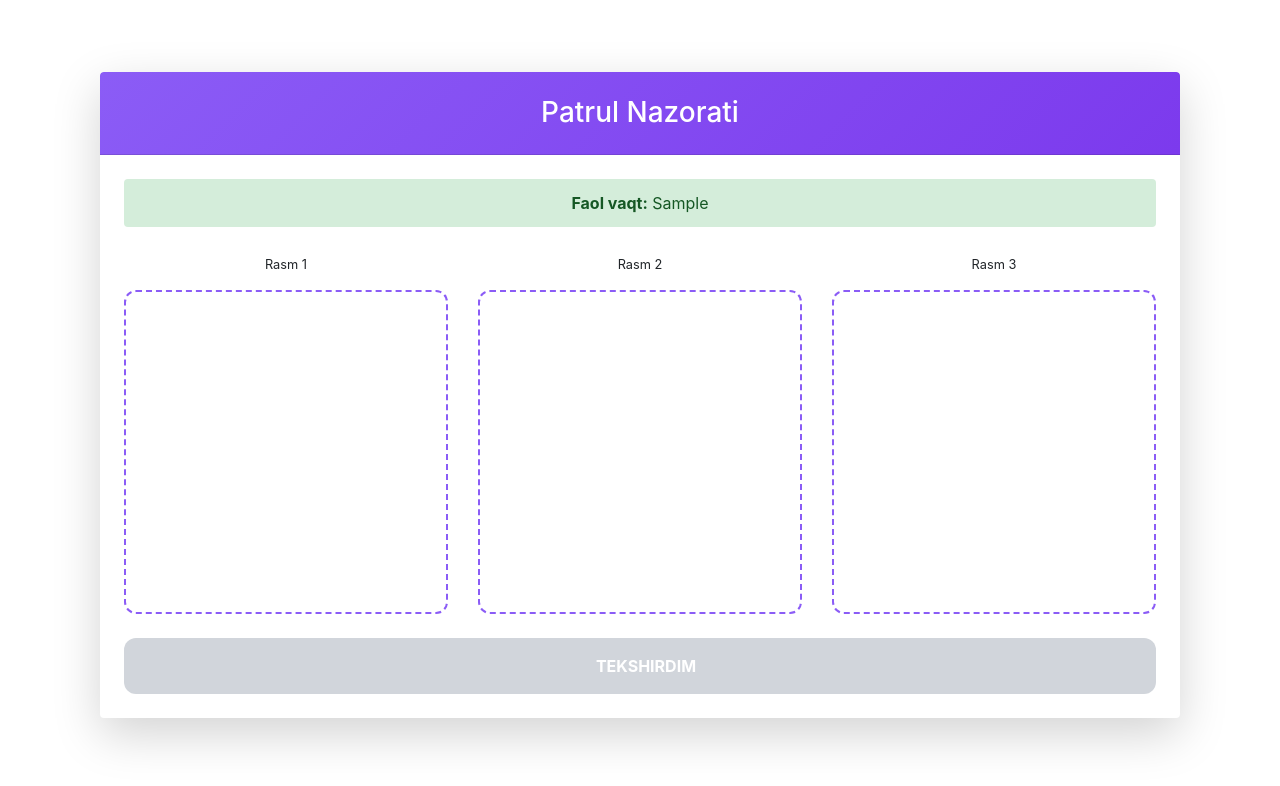
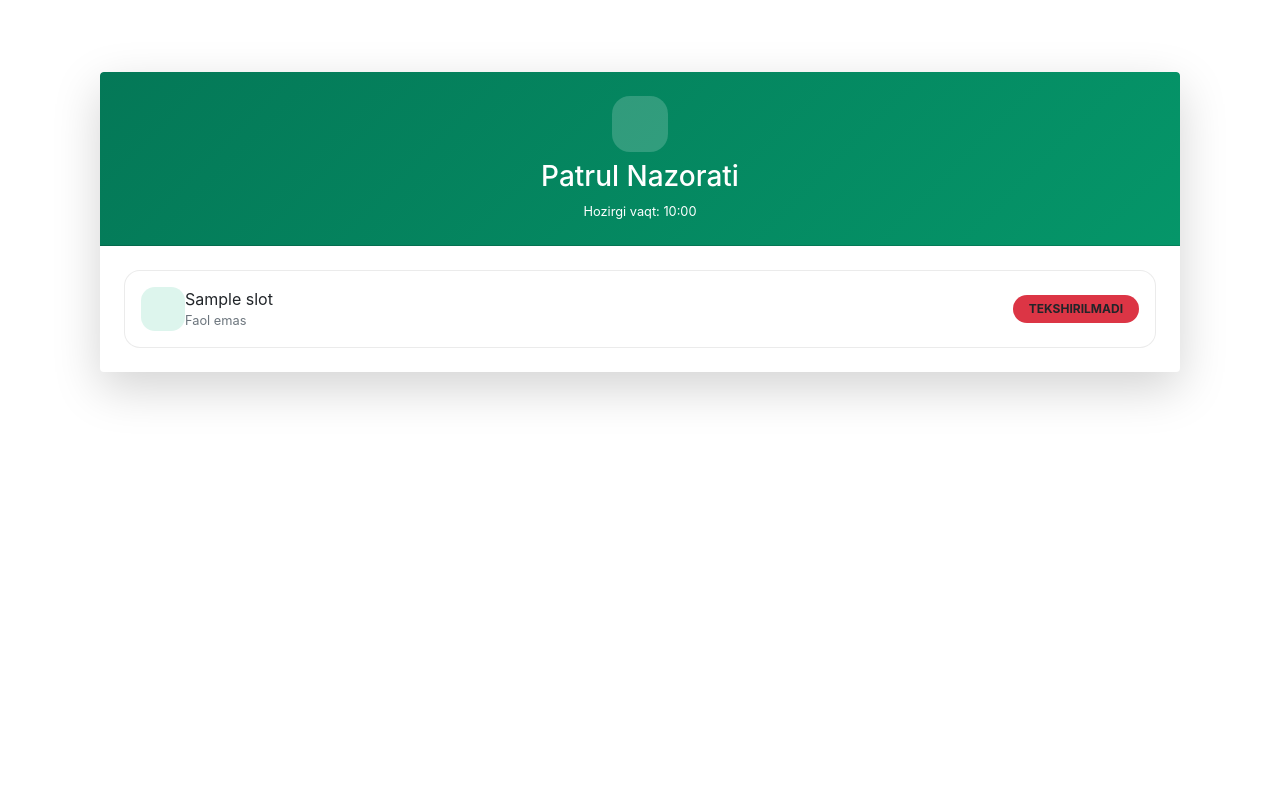
Before and after one commit to sardorsattoorovv7/korxona, a Django app: template orders/templates/orders/patrol.html in a window 1280 px wide. Shown: the top 786 px of the page. Run offline with Django 5.2, Linux system fonts and the light colour scheme; the template is opened without the code that fills it: most values are stand-ins (such as "Sample title", 1, 10 or a date in 2020); some libraries are stand-ins or nearby versions.

Commit message:
Update patrol.html

```diff
--- a/orders/templates/orders/patrol.html
+++ b/orders/templates/orders/patrol.html
@@ -1,45 +1,83 @@
 {% extends 'base.html' %}
 {% block content %}
+
 <div class="container py-4">
-    <div class="card border-0 shadow-lg rounded-4 overflow-hidden">
-        <div class="card-header text-white text-center py-4" style="background: linear-gradient(135deg, #8b5cf6 0%, #7c3aed 100%);">
-            <i class="fas fa-shield-alt fa-3x mb-2"></i>
+  <div class="card border-0 shadow-lg rounded-4 overflow-hidden patrol-card">
+    <div class="card-header text-white text-center py-4 patrol-header">
+      <div class="header-icon-wrap mx-auto mb-2">
+        <i class="fas fa-shield-alt"></i>
+      </div>
       <h3 class="fw-bold mb-0">Patrul Nazorati</h3>
+      <div class="mt-2 small opacity-90">
+        Hozirgi vaqt: {{ current_time|date:"H:i" }}
+      </div>
     </div>
 
     <div class="card-body p-4">
-            {% if active_slot %}
-
-                {% if is_completed %}
-                    <div class="text-center py-5 animated fadeIn">
-                        <div class="mb-4">
-                            <i class="fas fa-check-circle fa-5x text-success"></i>
+      <div class="row g-3">
+        {% for s in slots %}
+        <div class="col-12">
+          <div class="slot-card {% if s.is_active %}is-active{% else %}is-inactive{% endif %}">
+            <div class="d-flex align-items-center justify-content-between flex-wrap gap-2">
+              <div class="d-flex align-items-center gap-3">
+                <div class="slot-icon">
+                  {% if s.is_active %}
+                    <i class="fas fa-bolt"></i>
+                  {% else %}
+                    <i class="fas fa-clock"></i>
+                  {% endif %}
                 </div>
-                        <h2 class="fw-bold text-dark">TEKSHIRILDI ✅</h2>
-                        <p class="text-muted fs-5">Siz bugungi <strong>{{ active_slot }}</strong> vaqti uchun hisobotni muvaffaqiyatli topshirdingiz.</p>
-                        <div class="mt-4">
-                            <span class="badge bg-success p-2 px-3 rounded-pill">Status: Qabul qilindi</span>
+                <div>
+                  <div class="fw-bold fs-5 mb-0">{{ s.label }}</div>
+                  <div class="small text-muted">
+                    {% if s.is_active %}Hozir faol slot{% else %}Faol emas{% endif %}
                   </div>
                 </div>
-                {% else %}
-                    <div class="alert alert-success text-center border-0 mb-4">
-                        <i class="fas fa-clock me-2"></i> <strong>Faol vaqt:</strong> {{ active_slot }}
               </div>
 
+              <div class="d-flex align-items-center gap-2">
+                {% if s.is_completed %}
+                  <span class="badge bg-success rounded-pill px-3 py-2">
+                    <i class="fas fa-check-circle me-1"></i> TEKSHIRILDI
+                  </span>
+                {% else %}
+                  <span class="badge bg-danger rounded-pill px-3 py-2">
+                    <i class="fas fa-times-circle me-1"></i> TEKSHIRILMADI
+                  </span>
+                {% endif %}
+
+                {% if s.is_active %}
+                  <span class="badge bg-emerald rounded-pill px-3 py-2">ACTIVE</span>
+                {% endif %}
+              </div>
+            </div>
+
+            {% if s.is_active %}
+              {% if s.is_completed %}
+                <div class="mt-3 alert alert-success border-0 mb-0">
+                  <i class="fas fa-check-double me-2"></i> Bu vaqt uchun bugun hisobot topshirilgan ✅
+                </div>
+              {% else %}
+                <hr class="my-3">
                 <form id="patrolForm" method="POST" enctype="multipart/form-data">
                   {% csrf_token %}
                   <input type="hidden" name="lat" id="lat">
                   <input type="hidden" name="lng" id="lng">
+                  <input type="hidden" name="slot" value="{{ s.label }}">
 
-                        <div class="row g-3 mb-4 text-center">
-                            {% for i in "123" %}
-                            <div class="col-4">
+                  <div class="row g-3 mb-3 text-center">
+                    {% for i in "1234" %}
+                    <div class="col-6 col-md-3">
                       <label class="small fw-bold">Rasm {{ i }}</label>
                       <div class="upload-area mt-2">
-                                    <div class="file-custom-btn" onclick="document.getElementById('img{{ i }}').click()">
+                        <button type="button" class="file-custom-btn" data-target="img{{ i }}">
                           <i class="fas fa-camera fa-lg"></i>
+                        </button>
+                        <input type="file" id="img{{ i }}" name="img{{ i }}" class="form-control file-input d-none" accept="image/*" capture="environment" required>
+                        <div class="preview-wrap mt-2 d-none" id="previewWrap{{ i }}">
+                          <img class="preview-img" id="previewImg{{ i }}" alt="preview {{ i }}">
+                          <button type="button" class="btn btn-sm btn-outline-success w-100 mt-2 retake-btn" data-target="img{{ i }}">Qayta olish</button>
                         </div>
-                                    <input type="file" id="img{{ i }}" name="img{{ i }}" class="form-control file-input d-none" accept="image/*" capture="environment" required>
                       </div>
                     </div>
                     {% endfor %}
@@ -50,67 +88,122 @@
                   </button>
                 </form>
               {% endif %}
-
-            {% else %}
-                <div class="text-center py-5">
-                    <i class="fas fa-hourglass-half fa-4x text-muted mb-3"></i>
-                    <h4 class="text-secondary fw-bold">Patrul vaqti emas</h4>
-                    <p class="text-muted small">Hozirgi vaqt: {{ current_time|date:"H:i" }}</p>
+            {% endif %}
           </div>
-            {% endif %}
+        </div>
+        {% endfor %}
+      </div>
     </div>
   </div>
 </div>
 
 <style>
-    .animated { animation-duration: 0.8s; animation-fill-mode: both; }
-    @keyframes fadeIn { from { opacity: 0; transform: translateY(20px); } to { opacity: 1; transform: translateY(0); } }
-    .fadeIn { animation-name: fadeIn; }
-
-    .file-custom-btn {
-        width: 100%; aspect-ratio: 1/1; display: flex; align-items: center; justify-content: center;
-        border: 2px dashed #8b5cf6; border-radius: 12px; color: #8b5cf6; cursor: pointer; transition: 0.3s;
+  :root{
+    --emerald-50:#ecfdf5; --emerald-600:#059669; --emerald-700:#047857; --slate-50:#f8fafc; --slate-200:#e2e8f0;
   }
-    .file-custom-btn.filled { border-style: solid; background: #8b5cf6; color: white; }
-
-    .btn-patrol-submit {
-        display: flex; align-items: center; justify-content: center; gap: 12px;
-        width: 100%; padding: 16px; border: none; border-radius: 12px;
-        color: white; font-weight: bold; background: #d1d5db; cursor: not-allowed; transition: 0.3s;
-    }
-    .btn-patrol-submit.active {
-        background: linear-gradient(135deg, #8b5cf6 0%, #7c3aed 100%);
-        cursor: pointer; box-shadow: 0 10px 15px rgba(124, 58, 237, 0.3);
-    }
+  .patrol-header{ background: linear-gradient(135deg, var(--emerald-700) 0%, var(--emerald-600) 100%); }
+  .header-icon-wrap{ width: 56px; height: 56px; border-radius: 18px; background: rgba(255,255,255,.18); display:flex; align-items:center; justify-content:center; font-size: 26px; }
+  .slot-card{ border-radius: 16px; padding: 16px; border: 1px solid rgba(0,0,0,0.08); background: #fff; transition: .2s ease; }
+  .slot-card.is-active{ border: 2px solid rgba(16, 185, 129, 0.35); background: linear-gradient(0deg, rgba(16,185,129,0.07), rgba(16,185,129,0.07)), #fff; box-shadow: 0 10px 20px rgba(16, 185, 129, 0.12); }
+  .slot-icon{ width: 44px; height: 44px; border-radius: 14px; display:flex; align-items:center; justify-content:center; background: rgba(16,185,129,0.14); color: var(--emerald-700); }
+  .bg-emerald{ background: var(--emerald-600) !important; }
+  .file-custom-btn{ width: 100%; aspect-ratio: 1/1; display:flex; align-items:center; justify-content:center; border: 2px dashed rgba(16,185,129,0.55); border-radius: 14px; color: var(--emerald-700); background: var(--emerald-50); cursor: pointer; padding: 0; }
+  .file-custom-btn.filled{ border-style: solid; background: var(--emerald-600); color: #fff; }
+  .preview-img{ width: 100%; border-radius: 12px; object-fit: cover; aspect-ratio: 1/1; border: 1px solid var(--slate-200); }
+  .btn-patrol-submit{ width: 100%; padding: 16px; border: none; border-radius: 14px; color: white; font-weight: 800; background: #d1d5db; cursor: not-allowed; }
+  .btn-patrol-submit.active{ background: linear-gradient(135deg, var(--emerald-700) 0%, var(--emerald-600) 100%); cursor: pointer; }
 </style>
 
 <script>
-    // GPS olish (Xatolikni aniqroq ko'rsatish bilan)
-    navigator.geolocation.getCurrentPosition(function(pos) {
-        document.getElementById('lat').value = pos.coords.latitude;
-        document.getElementById('lng').value = pos.coords.longitude;
-    }, function(err) {
-        console.warn("GPS aniqlanmadi, koordinatalar 0.0 bo'ladi.");
-    });
+async function addWatermarkToFile(file) {
+  const MAX_W = 1024; // RAMni tejash uchun o'lchamni kichraytirdik
+  const QUALITY = 0.75;
 
-    // Rasm yuklanganda dizaynni o'zgartirish
-    const inputs = document.querySelectorAll('.file-input');
-    const btn = document.getElementById('submitBtn');
+  const bitmap = await createImageBitmap(file);
+  const w = bitmap.width;
+  const h = bitmap.height;
+  const scale = Math.min(1, MAX_W / w);
+  const nw = Math.round(w * scale);
+  const nh = Math.round(h * scale);
 
-    inputs.forEach(input => {
-        input.addEventListener('change', function() {
-            const label = this.parentElement.querySelector('.file-custom-btn');
-            if (this.files.length > 0) {
-                label.classList.add('filled');
-                label.innerHTML = '<i class="fas fa-check fa-lg"></i>';
+  const canvas = document.createElement("canvas");
+  canvas.width = nw;
+  canvas.height = nh;
+  const ctx = canvas.getContext("2d", { alpha: false });
+  ctx.drawImage(bitmap, 0, 0, nw, nh);
+
+  // BITMAPNI DARHOL YOPAMIZ (RAMni bo'shatish)
+  bitmap.close();
+
+  const now = new Date();
+  const dateStr = now.toLocaleDateString("uz-UZ");
+  const timeStr = now.toLocaleTimeString("uz-UZ", { hour: "2-digit", minute: "2-digit" });
+
+  const text1 = "ECO PROM";
+  const text2 = `${dateStr} ${timeStr}`;
+  const fontSize = Math.max(18, Math.floor(nw * 0.045));
+  const padding = Math.floor(nw * 0.02);
+
+  ctx.fillStyle = "rgba(0,0,0,0.5)";
+  ctx.fillRect(0, nh - (fontSize * 2.5), nw * 0.4, fontSize * 2.5);
+  ctx.fillStyle = "#fff";
+  ctx.font = `800 ${fontSize}px Arial`;
+  ctx.fillText(text1, padding, nh - fontSize * 1.2);
+  ctx.font = `600 ${fontSize * 0.7}px Arial`;
+  ctx.fillText(text2, padding, nh - padding);
+
+  const blob = await new Promise((res) => canvas.toBlob(res, "image/jpeg", QUALITY));
+
+  // CANVASNI TOZALASH
+  canvas.width = 0; canvas.height = 0;
+
+  return new File([blob], file.name.replace(/\.\w+$/, "") + ".jpg", { type: "image/jpeg" });
 }
 
-            const allFilled = Array.from(inputs).every(i => i.files.length > 0);
-            if (btn) {
+const btn = document.getElementById('submitBtn');
+const inputs = document.querySelectorAll('.file-input');
+
+function updateSubmitState() {
+  if (!btn) return;
+  const allFilled = Array.from(inputs).every(i => i.files && i.files.length > 0);
   btn.disabled = !allFilled;
   allFilled ? btn.classList.add('active') : btn.classList.remove('active');
 }
+
+if (btn && inputs.length) {
+  navigator.geolocation.getCurrentPosition(p => {
+    document.getElementById('lat').value = p.coords.latitude;
+    document.getElementById('lng').value = p.coords.longitude;
+  });
+
+  document.querySelectorAll('.file-custom-btn, .retake-btn').forEach(b => {
+    b.addEventListener('click', () => document.getElementById(b.dataset.target).click());
+  });
+
+  inputs.forEach(input => {
+    input.addEventListener('change', async function() {
+      if (!this.files.length) return;
+      const label = this.parentElement.querySelector('.file-custom-btn');
+      label.classList.add('filled');
+      label.innerHTML = '<i class="fas fa-spinner fa-spin"></i>';
+
+      try {
+        const wmFile = await addWatermarkToFile(this.files[0]);
+        const dt = new DataTransfer();
+        dt.items.add(wmFile);
+        this.files = dt.files;
+
+        const idx = this.id.replace('img','');
+        document.getElementById(`previewImg${idx}`).src = URL.createObjectURL(wmFile);
+        document.getElementById(`previewWrap${idx}`).classList.remove('d-none');
+        label.innerHTML = '<i class="fas fa-check"></i>';
+      } catch (e) {
+        alert("Xatolik: Xotira yetmadi. Brauzer varaqlarni yopib qayta urinib ko'ring.");
+        label.innerHTML = '<i class="fas fa-camera"></i>';
+      }
+      updateSubmitState();
     });
   });
+}
 </script>
 {% endblock %}
```
Lines whose indentation alone changed are shown as unchanged.
